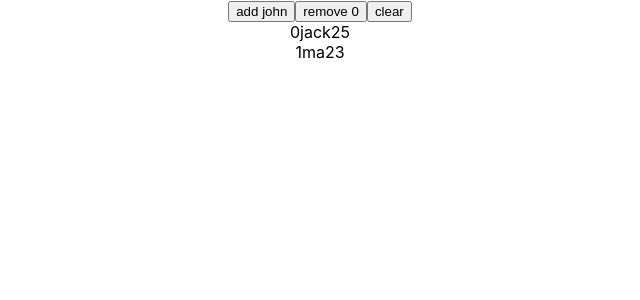
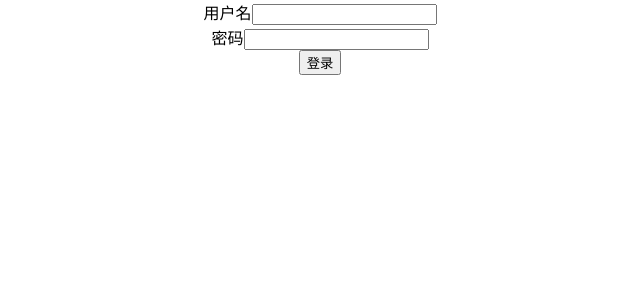
Before and after one commit to PeiyunBai/react17-study, a React (Create React App) app: page / in a window 1280 px wide. Shown: the top 300 px of the page, without its empty margins (320-960 px from the left). Built offline with nearby package versions, Linux system fonts and the light colour scheme.

Commit message:
chore: 使用json-server模拟登录

```diff
--- a/package.json
+++ b/package.json
@@ -25,7 +25,7 @@
     "test": "react-scripts test",
     "eject": "react-scripts eject",
     "prepare": "husky install",
-    "json-server": "json-server __json_server_mock__/db.json --watch --port 3009"
+    "json-server": "json-server __json_server_mock__/db.json --watch --port 3009 --middlewares ./__json_server_mock__/middleware.js"
   },
   "eslintConfig": {
     "extends": [
--- a/src/App.tsx
+++ b/src/App.tsx
@@ -2,7 +2,7 @@
  * @Author: baipeiyun
  * @Date: 2022-01-14 17:59:38
  * @LastEditors: baipeiyun
- * @LastEditTime: 2022-03-07 21:03:46
+ * @LastEditTime: 2022-03-09 14:56:36
  * @FilePath: /482mooc-react17/src/App.tsx
  * @Description:
  */
@@ -10,13 +10,15 @@
 import "./App.css";
 
 // import { ProjectListScreen } from "screen/project-list";
-import { TryUseArray } from "screen/try-use-array";
+// import { TryUseArray } from "screen/try-use-array";
+import { LoginScreen } from "./screen/login/index";
 
 function App() {
   return (
     <div className="App">
       {/* <ProjectListScreen /> */}
-      <TryUseArray />
+      {/* <TryUseArray /> */}
+      <LoginScreen />
     </div>
   );
 }
--- /dev/null
+++ b/src/screen/login/index.tsx
@@ -0,0 +1,50 @@
+/*
+ * @Author: baipeiyun
+ * @Date: 2022-03-09 14:44:31
+ * @LastEditors: baipeiyun
+ * @LastEditTime: 2022-03-10 14:21:33
+ * @FilePath: /482mooc-react17/src/screen/login/index.tsx
+ * @Description:
+ */
+import React, { FormEvent } from "react";
+const apiUrl = process.env.REACT_APP_API_URL;
+export const LoginScreen = () => {
+  const login = (param: { username: string; password: string }) => {
+    //  fetch传参 （了解）
+    fetch(`${apiUrl}/login`, {
+      method: "POST",
+      headers: {
+        "Content-Type": "application/json",
+      },
+      body: JSON.stringify(param),
+    }).then(async (response) => {
+      if (response.ok) {
+      }
+    });
+  };
+
+  const handleSubmit = (event: FormEvent<HTMLFormElement>) => {
+    event.preventDefault();
+    // 注意这里的as HTMLInputElement
+    const username = (event.currentTarget.elements[0] as HTMLInputElement)
+      .value;
+
+    const password = (event.currentTarget.elements[1] as HTMLInputElement)
+      .value;
+
+    login({ username, password });
+  };
+  return (
+    <form onSubmit={handleSubmit}>
+      <div>
+        <label htmlFor="username">用户名</label>
+        <input type="text" id="username" />
+      </div>
+      <div>
+        <label htmlFor="password">密码</label>
+        <input type="password" id="password" />
+      </div>
+      <button type="submit">登录</button>
+    </form>
+  );
+};
```
Also changed, not shown: __json_server_mock__/middleware.js (added, +23 -0 lines).
